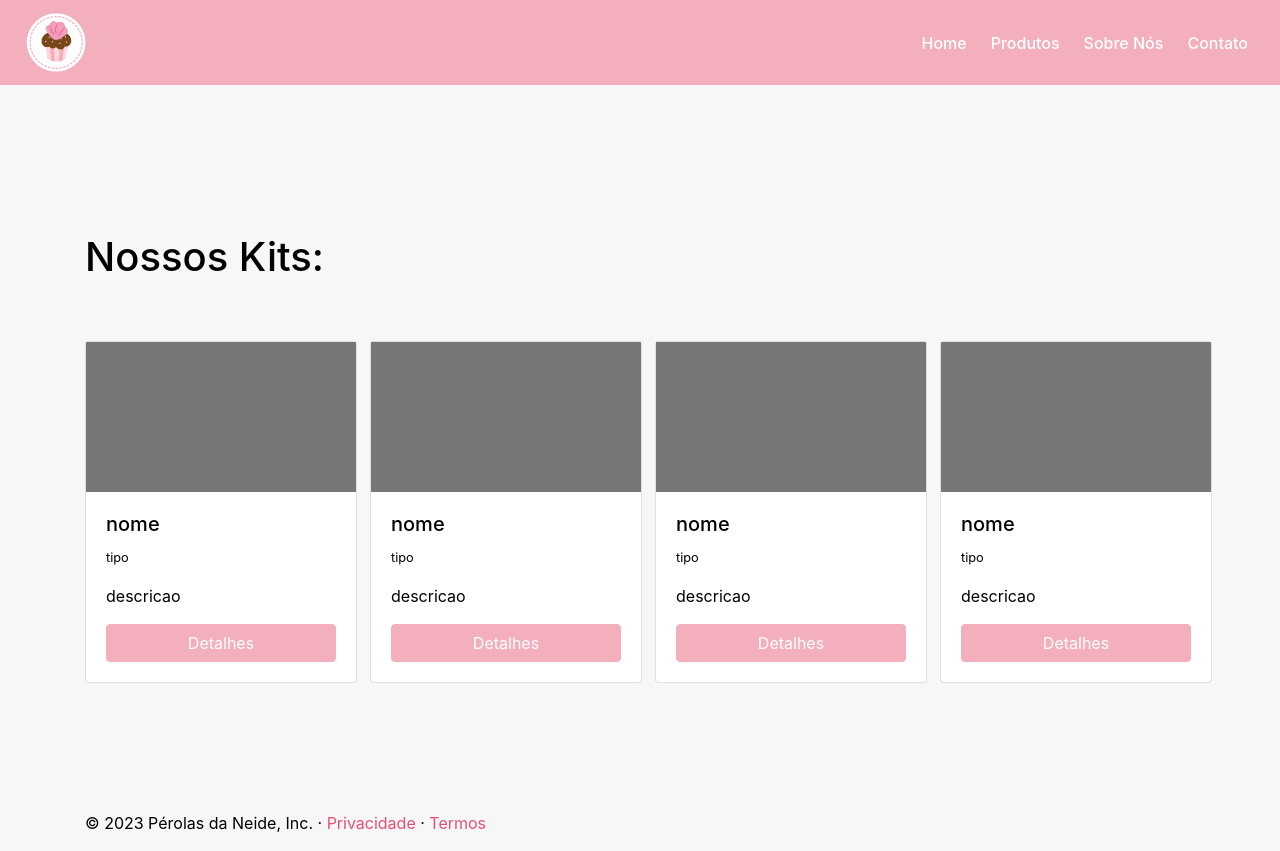
After one commit to nana-marques/perolas-website, a CodeIgniter app: page /Ana/index.php/produtos/kit in a window 1280 px wide. The commit adds this page. Run offline with CodeIgniter, Linux system fonts and the light colour scheme; some libraries are stand-ins or nearby versions.

Commit message:
att - inicio dos kits

```diff
--- a/application/config/routes.php
+++ b/application/config/routes.php
@@ -69,3 +69,5 @@ $route['cards_salgados'] = 'Salgados/cards_salgados';
 $route['cards_especiais'] = 'Especiais/cards_especiais';
 
 $route['cards_bolos/filtrar'] = 'Bolos/filtrar';
+
+$route['kit_festa'] = 'Produtos/kit';
--- a/application/controllers/Produtos.php
+++ b/application/controllers/Produtos.php
@@ -1,7 +1,8 @@
 <?php
 defined('BASEPATH') OR exit('No direct script access allowed');
 use application\models\Mcontato;
-class Home extends CI_Controller {
+
+class Produtos extends CI_Controller {
 
     public function index()
 	{
@@ -13,20 +14,11 @@ class Home extends CI_Controller {
 		$this->load->view('static/footer.php');
 	}
 
-	public function card()
+
+	public function kit()
 	{
-		$this->load->helper('html');
-		$this->load->helper('url');
-
 		$this->load->view('static/header.php');
-		//$this->load->view('cards');
-
-        $query = $db->table('bolos')->get();
-
-        foreach ($query->getResult() as $row) {
-            echo $row->nome;
-        }
-
+		$this->load->view('kit_festa.php');
 		$this->load->view('static/footer.php');
 	}
 }
--- a/application/views/cards/cards_bolos.php
+++ b/application/views/cards/cards_bolos.php
@@ -34,7 +34,8 @@
                                     <h5 class="card-title"><?= $row->nome ?></h5>
                                     <p class="card-text"><small><?= $row->tipo ?></small></p>
                                     <p class="card-text"><?= $row->descricao ?></p>
-                                    <a href="#" class="btn btn-primary d-flex justify-content-center">Detalhes:</a>
+
+
                                 </div>
                             </div>
                         </div>
--- a/application/views/contato.php
+++ b/application/views/contato.php
@@ -3,6 +3,7 @@
     <div class="col-md-5 mt-5 bg-light rounded">
         <h1 class="text-center font-weight-bold" style="color: #502F4C;">Contato</h1>
         <hr class="bg-light">
+        <h6 class="text-center text-muted mb-2 ">Deixe seu Feedback ou Sugestão!</h6>
         <h5 class="text-center text-success"></h5>
         <?php echo form_open('contato/enviar', 'class="p-2" id="contato"') ?>
             <div class="form-group input-group">
--- a/application/views/homepage.php
+++ b/application/views/homepage.php
@@ -101,7 +101,7 @@
                         <img src="assets/img/balao.jpg" alt="" width="240" height="240" class="rounded-circle">
                         <h2>Kit Festa</h2>
                         <p>Donec sed odio dui. Etiam porta sem malesuada magna mollis euismod.</p>
-                        <p><a class="btn btn-primary" href="#" role="button">Detalhes &raquo;</a></p>
+                        <p><a class="btn btn-primary" href="kit_festa" role="button">Detalhes &raquo;</a></p>
                     </div>
                     <div class="col-lg-4">
                         <!-- <svg class="bd-placeholder-img rounded-circle" width="240" height="240" xmlns="http://www.w3.org/2000/svg" preserveAspectRatio="xMidYMid slice" focusable="false" role="img" aria-label="Placeholder: 140x140"><title>Placeholder</title><rect width="100%" height="100%" fill="#777"/><text x="50%" y="50%" fill="#777" dy=".3em">140x140</text></svg> -->
--- /dev/null
+++ b/application/views/kit_festa.php
@@ -0,0 +1,69 @@
+<body>
+
+<div class="mt-5">
+    <main role="main">
+        <div class="container mt-5">
+            <div class="row mt-5">
+
+            </div>
+            <div class="row mt-5">
+
+                <div class="container marketing">
+                    <h1 style="margin-top: 4vw;">Nossos Kits:</h1>
+                    <div class="row mt-5">
+
+                        <div class="col-lg-3">
+                            <div class="card" style="width: 17rem; margin-top: 1vw;">
+                            <svg class="bd-placeholder-img"  xmlns="http://www.w3.org/2000/svg" preserveAspectRatio="xMidYMid slice" focusable="false" role="img" aria-label="Placeholder: 140x140"><rect width="100%" height="100%" fill="#777"/></svg>
+                                <div class="card-body">
+                                    <h5 class="card-title">nome</h5>
+                                    <p class="card-text"><small>tipo </small></p>
+                                    <p class="card-text">descricao</p>
+                                    <a href="#" class="btn btn-primary d-flex justify-content-center">Detalhes</a>
+                                </div>
+                            </div>
+                        </div>
+                        <div class="col-lg-3">
+                            <div class="card" style="width: 17rem; margin-top: 1vw;">
+                            <svg class="bd-placeholder-img"  xmlns="http://www.w3.org/2000/svg" preserveAspectRatio="xMidYMid slice" focusable="false" role="img" aria-label="Placeholder: 140x140"><rect width="100%" height="100%" fill="#777"/></svg>
+                                <div class="card-body">
+                                    <h5 class="card-title">nome</h5>
+                                    <p class="card-text"><small>tipo </small></p>
+                                    <p class="card-text">descricao</p>
+                                    <a href="#" class="btn btn-primary d-flex justify-content-center">Detalhes</a>
+                                </div>
+                            </div>
+                        </div>
+                        <div class="col-lg-3">
+                            <div class="card" style="width: 17rem; margin-top: 1vw;">
+                            <svg class="bd-placeholder-img"  xmlns="http://www.w3.org/2000/svg" preserveAspectRatio="xMidYMid slice" focusable="false" role="img" aria-label="Placeholder: 140x140"><rect width="100%" height="100%" fill="#777"/></svg>
+                                <div class="card-body">
+                                    <h5 class="card-title">nome</h5>
+                                    <p class="card-text"><small>tipo </small></p>
+                                    <p class="card-text">descricao</p>
+                                    <a href="#" class="btn btn-primary d-flex justify-content-center">Detalhes</a>
+                                </div>
+                            </div>
+                        </div>
+                        <div class="col-lg-3">
+                            <div class="card" style="width: 17rem; margin-top: 1vw;">
+                            <svg class="bd-placeholder-img"  xmlns="http://www.w3.org/2000/svg" preserveAspectRatio="xMidYMid slice" focusable="false" role="img" aria-label="Placeholder: 140x140"><rect width="100%" height="100%" fill="#777"/></svg>
+                                <div class="card-body">
+                                    <h5 class="card-title">nome</h5>
+                                    <p class="card-text"><small>tipo </small></p>
+                                    <p class="card-text">descricao</p>
+                                    <a href="#" class="btn btn-primary d-flex justify-content-center">Detalhes</a>
+                                </div>
+                            </div>
+                        </div>
+
+                    </div>
+                </div>
+
+            </div>
+        </div>
+    </main>
+</div>
+
+
+</body>
```
